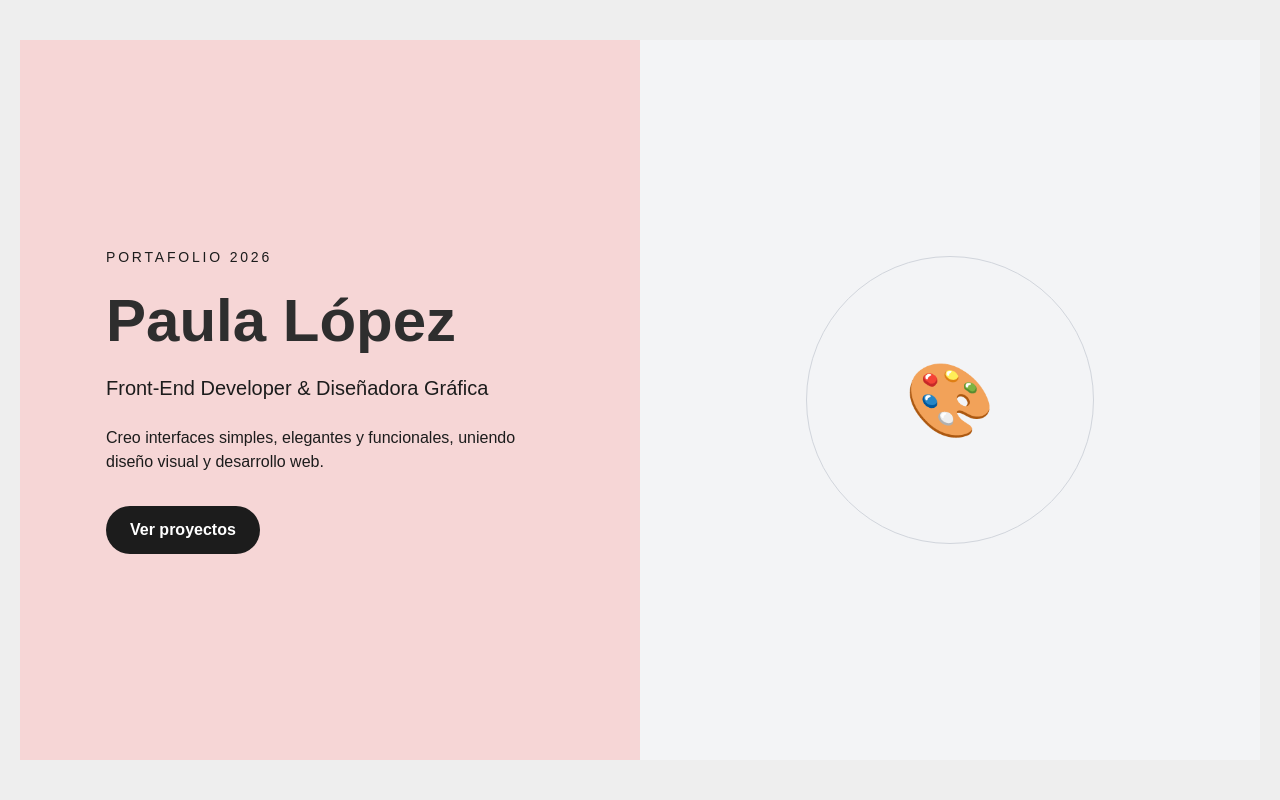
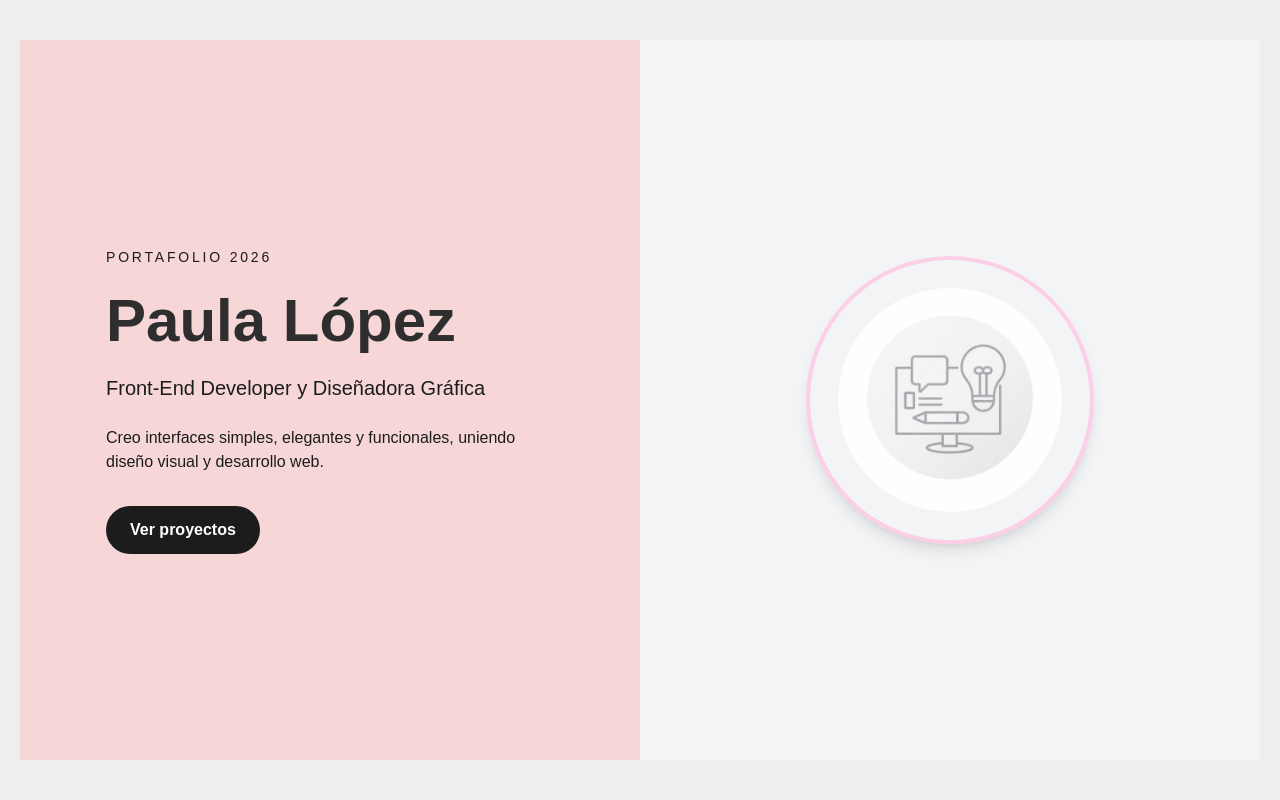
Before and after one commit to paulalopezv2/portafolio-m8-paula, a Vue app: page / in a window 1280 px wide. Shown: the top 800 px of the page. Built offline with nearby package versions, Linux system fonts and the light colour scheme.

Commit message:
fix hero avatar

```diff
--- a/src/App.vue
+++ b/src/App.vue
@@ -3,7 +3,6 @@
 
     <!-- HERO -->
     <section class="min-h-screen grid md:grid-cols-2">
-
   <!-- IZQUIERDA -->
   <div class="bg-[#f6d6d6] flex items-center justify-center px-8 py-16">
     <div class="max-w-md text-left">
@@ -16,7 +15,7 @@
       </h1>
 
       <p class="text-lg md:text-xl text-gray-700 mb-6">
-            Front-End Developer & Diseñadora Gráfica
+      Front-End Developer y Diseñadora Gráfica
     </p>
 
       <p class="text-gray-600 mb-8">
@@ -24,23 +23,26 @@
         uniendo diseño visual y desarrollo web.
       </p>
 
-          <a
-            href="#proyectos"
-            class="btn-ver-proyectos"
-          >
+      <a href="#proyectos" class="btn-ver-proyectos">
         Ver proyectos
       </a>
-
     </div>
   </div>
 
   <!-- DERECHA -->
+
 <div class="bg-gray-100 flex items-center justify-center">
-        <div class="w-56 h-56 md:w-72 md:h-72 rounded-full border border-gray-300 flex items-center justify-center">
-          <span class="text-6xl md:text-7xl">🎨</span>
+  <div class="w-56 h-56 md:w-72 md:h-72 rounded-full border-4 border-pink-200 flex items-center justify-center overflow-hidden shadow-lg">
+    <img
+      src="/img/icono.png"
+      alt="Avatar Paula"
+      class="w-40 h-40 md:w-56 md:h-56 object-cover rounded-full"
+    />
   </div>
 </div>
 </section>
+
+
 
     <!-- SOBRE MI -->
     <section class="py-20 px-6 text-center">
```
Also changed, not shown: public/img/icono.png (added), 4 other files (tests, documents, lock files or other folders). Lines whose indentation alone changed are shown as unchanged.
